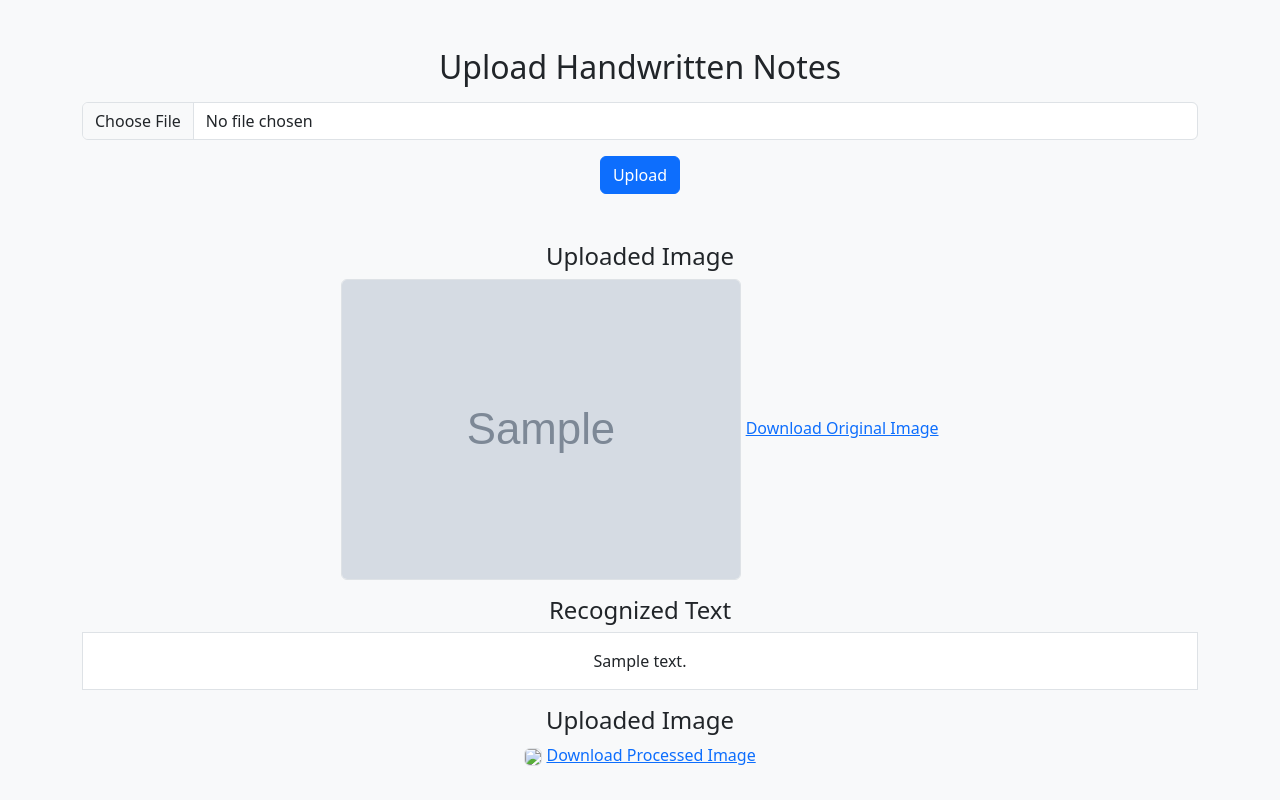
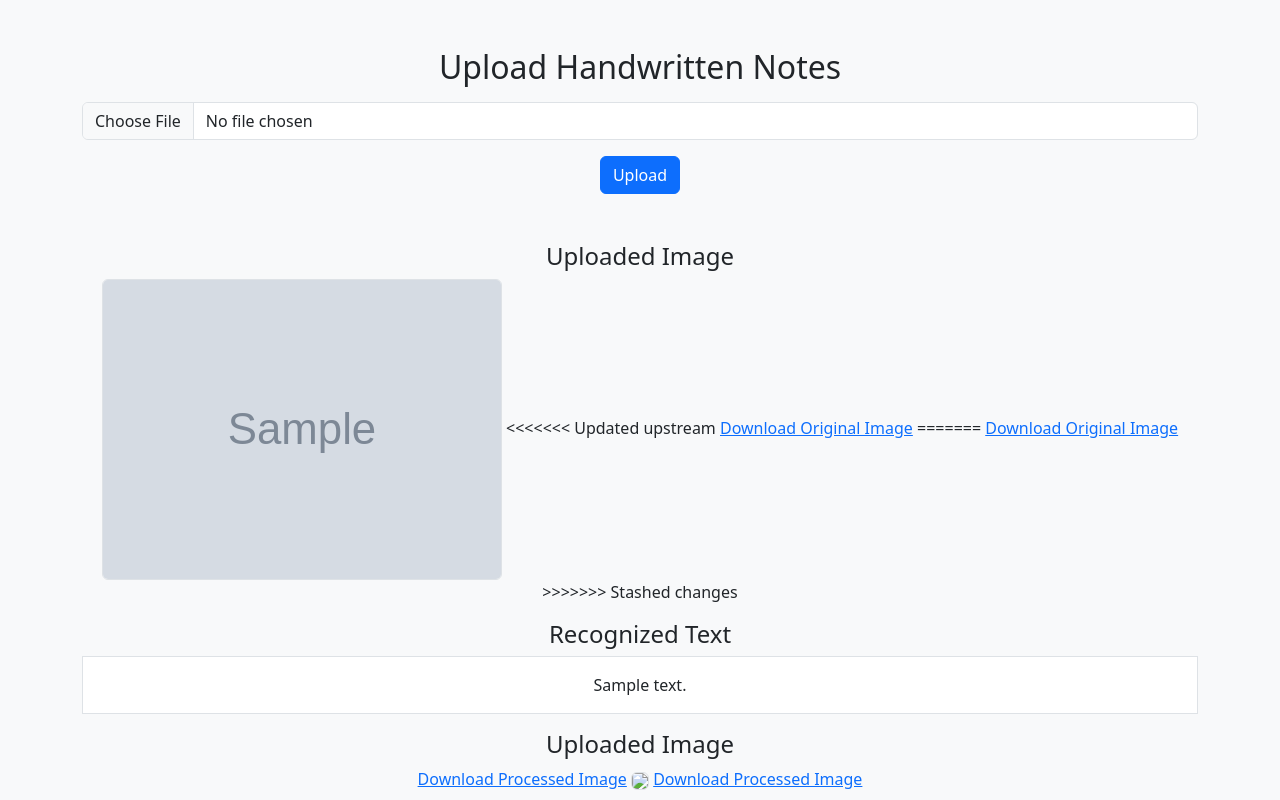
Before and after one commit to Insight-Solutions-Notetify/notetify-icr-project, a Django app: template notetify_project/recognition/templates/upload.html in a window 1280 px wide. Run offline with Django 5.2, Linux system fonts and the light colour scheme; the template is opened without the code that fills it: most values are stand-ins (such as "Sample title", 1, 10 or a date in 2020); grey boxes marked "Sample" are stand-in pictures; parts of the project's set-up code (start-up, migrations or seed data) failed here and were passed over.

Commit message:
Merge views.py and upload.html

```diff
--- a/notetify_project/recognition/templates/upload.html
+++ b/notetify_project/recognition/templates/upload.html
@@ -20,10 +20,15 @@
         <div class="mt-5 text-center">
             <h4>Uploaded Image</h4>
             <img src="{{ image_url }}" class="img-fluid border rounded" style="max-width: 400px;">
+<<<<<<< Updated upstream
             <a href="{{ image_url }}" style="max-width: 400px;">Download Original Image</a>
+=======
+            <a href="{{ imag_url }}" download style="max-width: 400px;">Download Original Image</a>
+>>>>>>> Stashed changes
             <h4 class="mt-3">Recognized Text</h4>
             <p class="border p-3 bg-white">{{ recognized_text }}</p>
             <h4>Uploaded Image</h4>
+            <a href="{{ processed_url }}" download style ="max-width: 400px">Download Processed Image</a>
             <img src="{{ processed_url }}" class="img-fluid border rounded" style ="max-width: 400px">
             <a href="{{ processed_url }}" style="max-width: 400px">Download Processed Image</a>
         </div>
```
Also changed, not shown: notetify_project/recognition/views.py (line endings or trailing spaces).
